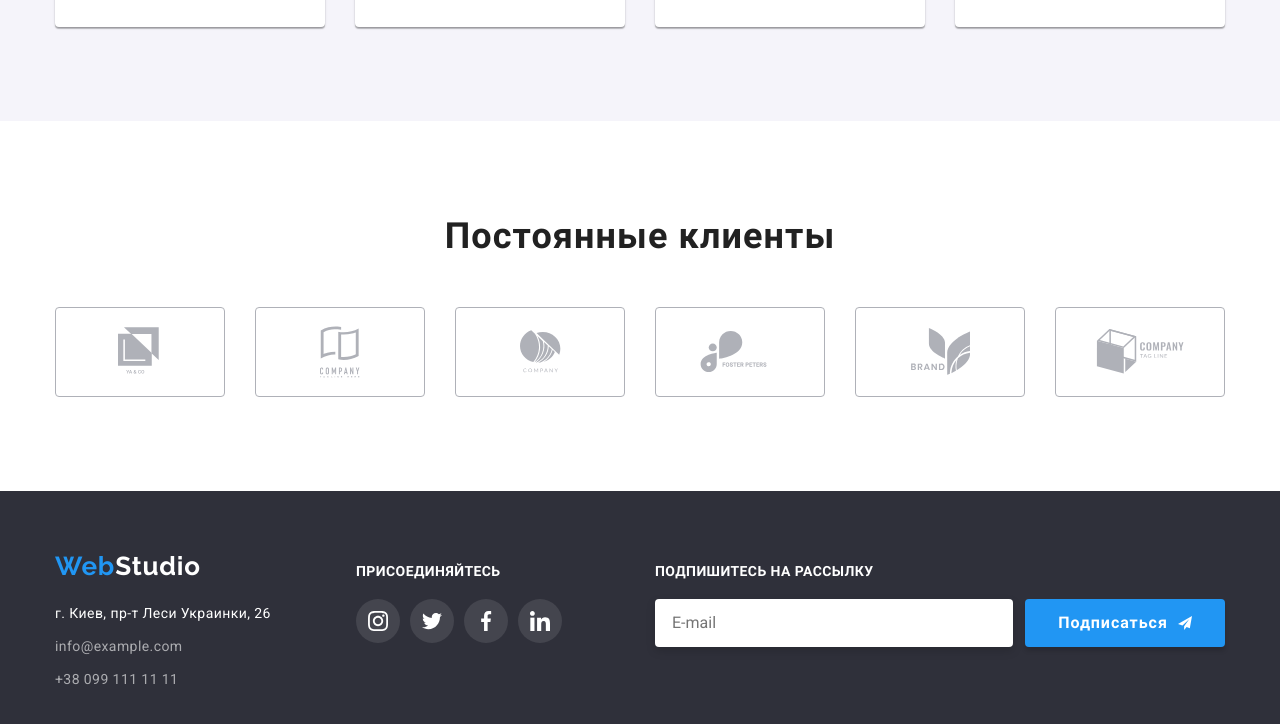
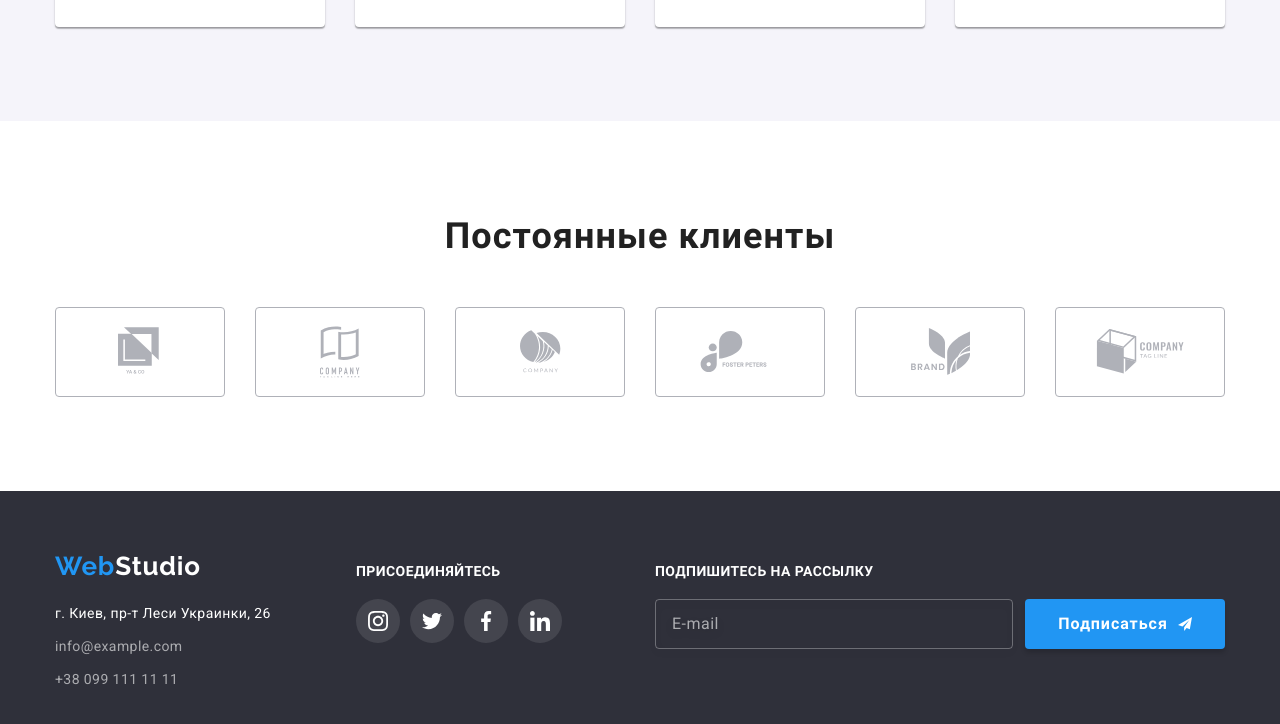
Before and after one commit to inna-dmytrenko/goit-markup-hw-06, a plain HTML site: page index.html in a window 1280 px wide. Shown: the part 2203-2927 px from the top of the page. Drawn offline with Linux system fonts and the light colour scheme.

Commit message:
fifth attempt

```diff
--- a/css/styles.css
+++ b/css/styles.css
@@ -625,26 +625,92 @@
 
       color: #FFFFFF;
     }
+
+    .mailing__form {
+      display: flex;
+
+    }
+    .mailing__email {
+      margin-right: 12px;
+      display: inline-block;
+      width: 358px;
+      padding: 14px 16px;
+
+
+border: 1px solid rgba(255, 255, 255, 0.3);
+box-sizing: border-box;
+filter: drop-shadow(0px 4px 4px rgba(0, 0, 0, 0.15));
+border-radius: 4px
+    }
     .mailing__email-input {
+      width: 100%;
+      height: 20px;
+      padding: 0;
+      border: 0px;
+      box-sizing: border-box;
+
+      background-color: rgb(255, 255, 255, 0);
+
+      font-weight: 400;
+      font-size: 16px;
+      line-height: 1.25;
+
+      outline: none;
+
+      /* display: flex;
+      align-items: center; */
+      letter-spacing: 0.03em;
+
+      color: rgba(255, 255, 255, 0.6);
+    }
+    .mailing__email-input::placeholder{
+
+      font-weight: 400;
+      font-size: 16px;
+      line-height: 1.25;
+      /* identical to box height, or 125% */
+
+      display: flex;
+      align-items: center;
+      letter-spacing: 0.03em;
+      /* background-color: rgba(255, 255, 255, 1); */
+
+      color: rgba(255, 255, 255, 0.6);;
+    }
+
+    /* .mailing__email-input {
+
+      padding: 14px 16px;
+
+      font-weight: 400;
+      font-size: 16px;
+      line-height: 1.25;
+
+
+      display: flex;
+      align-items: center;
+      letter-spacing: 0.03em;
+
+      color: rgba(255, 255, 255, 0.6);
+
+
+
+    }
+    .modal__form-message::placeholder {
+      text-transform: uppercase;
+    }
+    .mailing__email {
+      display: inline-block;
+      width: 358px;
+      margin-right: 12px;
       border: 1px solid rgba(255, 255, 255, 0.3);
       box-sizing: border-box;
       filter: drop-shadow(0px 4px 4px rgba(0, 0, 0, 0.15));
       border-radius: 4px;
-    }
-    .mailing__form {
-      display: flex;
 
-    }
-    .mailing__email-input {
-      display: inline-block;
-      width: 358px;
-      padding: 14px 16px;
+    } */
 
-    }
-    .mailing__email {
-      margin-right: 12px;
 
-    }
     .mailing__btn {
       font-weight: 700;
       font-size: 16px;
```
